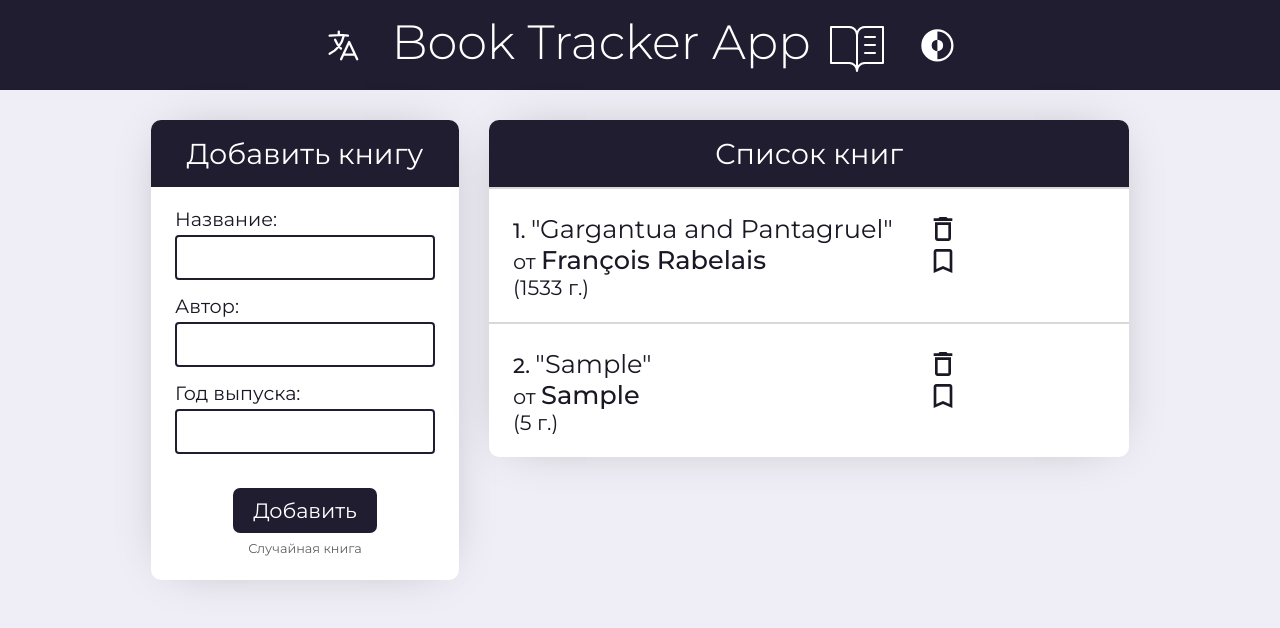
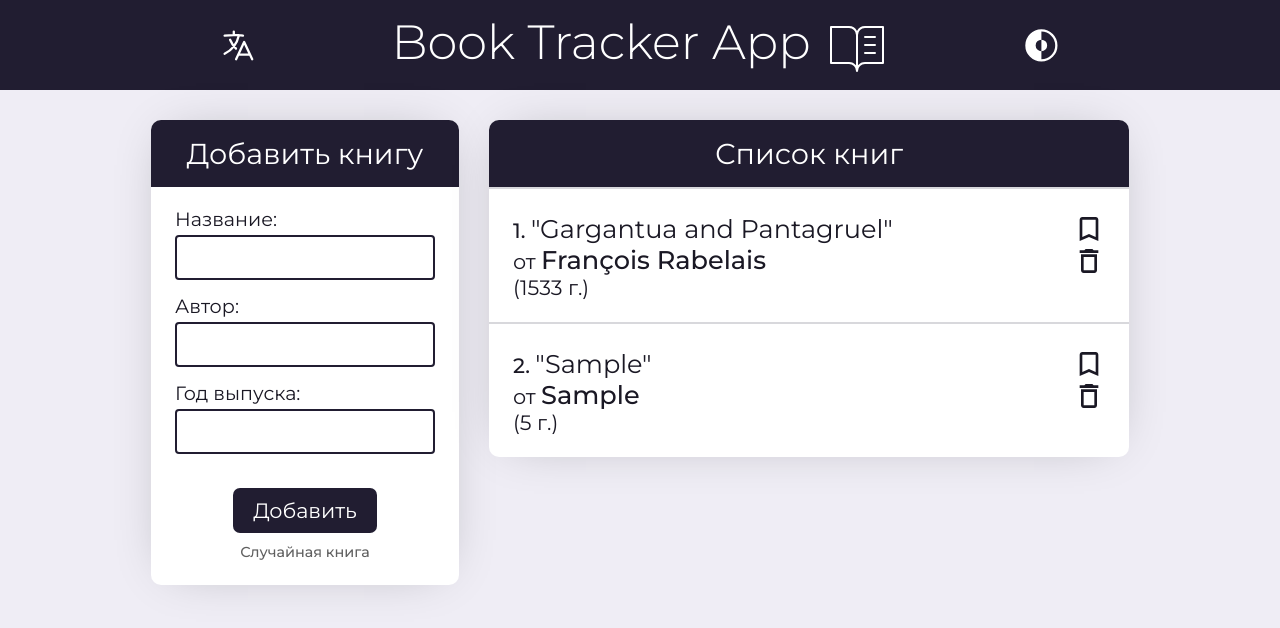
Before and after one commit to alexeymasasin/book-tracker-app, a React (Create React App) app in the folder frontend/: page / in a window 1280 px wide. Both pictures are taken after typing "Sample", "Sample", "5" into the empty fields and a click on the button "Случайная книга". Shown: the top 628 px of the page. Built offline with nearby package versions, Linux system fonts and the light colour scheme.

Commit message:
New "favorite book" feature, minor UI fixes

```diff
--- a/frontend/src/components/BookList/BookList.jsx
+++ b/frontend/src/components/BookList/BookList.jsx
@@ -22,7 +22,8 @@ const BookList = () => {
                 <SingleBook title={book.title} author={book.author}
                             releaseDate={book.releaseDate}
                             key={book.id} id={book.id} index={i}
-                            lastChild={i === books.length - 1}/>
+                            lastChild={i === books.length - 1}
+                            isFavorite={book.isFavorite}/>
               ))}
             </ul>
         }
--- a/frontend/src/components/BookList/SingleBook.jsx
+++ b/frontend/src/components/BookList/SingleBook.jsx
@@ -1,17 +1,29 @@
 import styles from './SingleBook.module.css';
 import {useTranslation} from 'react-i18next';
-import {deleteBook} from '../../redux/books/actionCreators';
+import {deleteBook, toggleFavorite} from '../../redux/books/actionCreators';
 import {useDispatch} from 'react-redux';
 import {MdOutlineBookmarkBorder, MdOutlineDeleteOutline} from 'react-icons/md';
 import BookButton from '../UI/BookButton';
 
-function SingleBook({title, author, releaseDate, id, index, lastChild}) {
+function SingleBook({
+  title,
+  author,
+  releaseDate,
+  id,
+  index,
+  lastChild,
+  isFavorite,
+}) {
   const {t} = useTranslation();
 
   const dispatch = useDispatch();
 
   const deleteBookHandler = (bookId) => {
     dispatch(deleteBook(bookId));
+  };
+
+  const toggleFavoriteHandler = (bookId) => {
+    dispatch(toggleFavorite(bookId));
   };
 
   return (
@@ -32,18 +44,19 @@ function SingleBook({title, author, releaseDate, id, index, lastChild}) {
         </div>
         <div className={styles.actions}>
           <div>
-            <BookButton type="delete_book"
-                        onClick={() => deleteBookHandler(id)}>
-              <MdOutlineDeleteOutline/>
-            </BookButton>
-          </div>
-          <div>
-            <BookButton type="bookmark_book">
+            <BookButton onClick={() => toggleFavoriteHandler(id)}
+                        type="bookmark_book" isFavorite={isFavorite}>
               <MdOutlineBookmarkBorder/>
             </BookButton>
           </div>
           <div>
 
+          </div>
+          <div>
+            <BookButton type="delete_book"
+                        onClick={() => deleteBookHandler(id)}>
+              <MdOutlineDeleteOutline/>
+            </BookButton>
           </div>
         </div>
       </div>
--- a/frontend/src/components/BookList/SingleBook.module.css
+++ b/frontend/src/components/BookList/SingleBook.module.css
@@ -15,7 +15,11 @@ li {
 }
 
 .info {
-  width: 70%;
+  width: 100%;
+  display: flex;
+  flex-direction: column;
+  align-items: start;
+  justify-content: center;
 }
 
 .last_child {
--- a/frontend/src/components/Form/Form.jsx
+++ b/frontend/src/components/Form/Form.jsx
@@ -26,6 +26,7 @@ const Form = () => {
         author: capitalize(author.trim()),
         releaseDate: releaseDate.trim(),
         rating: 0,
+        isFavorite: false,
         id: uuidv4(),
       };
       dispatch(addBook(book));
@@ -41,6 +42,8 @@ const Form = () => {
     const book = {
       ...randomBook,
       id: uuidv4(),
+      isFavorite: false,
+      rating: 0,
       releaseDate: randomBook.year,
     };
     dispatch(addBook(book));
--- a/frontend/src/components/Form/Form.module.css
+++ b/frontend/src/components/Form/Form.module.css
@@ -75,13 +75,13 @@
 .random_book_btn {
   background-color: transparent !important;
   padding: 0 !important;
-  margin: -6px 0 0 !important;
-  font-size: 0.8rem !important;
+  margin: -4px 0 0 !important;
+  font-size: 0.9rem !important;
+  font-weight: 500 !important;
   color: var(--text_color_secondary) !important;
 }
 
 @media (hover: hover) {
-
   .random_book_btn:hover {
     color: var(--text_color_primary) !important;
   }
--- a/frontend/src/components/Header/Header.module.css
+++ b/frontend/src/components/Header/Header.module.css
@@ -1,6 +1,7 @@
 .wrapper {
   background-color: var(--accent_color);
-  height: 90px;
+  min-height: 90px;
+  height: auto;
   width: 100%;
   display: flex;
   align-items: center;
@@ -25,6 +26,8 @@
   justify-content: space-between;
   height: 100%;
   gap: 30px;
+  width: 900px;
+  padding: 0 30px;
 }
 
 .icon {
@@ -62,6 +65,8 @@
 
   .container {
     gap: 0;
+    width: auto;
+    padding: 0;
   }
 
   .icon {
--- a/frontend/src/components/UI/BookButton.jsx
+++ b/frontend/src/components/UI/BookButton.jsx
@@ -1,9 +1,11 @@
 import styles from './BookButton.module.css';
 
-function BookButton({children, onClick, title, type}) {
+function BookButton({children, onClick, title, type, isFavorite}) {
   return (
     <button onClick={onClick} title={title}
-            className={`${styles.ui} ${styles[type]}`}>
+            className={`${styles.ui} ${styles[type]} ${isFavorite
+              ? styles.is_favorite
+              : ''}`}>
       {children}
     </button>
   );
--- a/frontend/src/components/UI/BookButton.module.css
+++ b/frontend/src/components/UI/BookButton.module.css
@@ -16,6 +16,10 @@
 
 .ui:active {
   transform: scale(0.9);
+}
+
+.is_favorite {
+  color: var(--fav_color);
 }
 
 .bookmark_book:active {
--- a/frontend/src/redux/books/actionCreators.js
+++ b/frontend/src/redux/books/actionCreators.js
@@ -13,3 +13,10 @@ export const deleteBook = (bookId) => {
     payload: bookId,
   };
 };
+
+export const toggleFavorite = (bookId) => {
+  return {
+    type: a.TOGGLE_FAVORITE,
+    payload: bookId,
+  };
+};
--- a/frontend/src/redux/books/actionTypes.js
+++ b/frontend/src/redux/books/actionTypes.js
@@ -1,2 +1,3 @@
 export const ADD_BOOK = 'ADD_BOOK';
 export const DELETE_BOOK = 'DELETE_BOOK';
+export const TOGGLE_FAVORITE = 'TOGGLE_FAVORITE';
--- a/frontend/src/redux/books/reducer.js
+++ b/frontend/src/redux/books/reducer.js
@@ -8,6 +8,11 @@ const booksReducer = (state = initialState, action) => {
       return [...state, action.payload];
     case a.DELETE_BOOK:
       return state.filter(book => book.id !== action.payload);
+    case a.TOGGLE_FAVORITE:
+      return state.map(book =>
+        book.id === action.payload
+          ? {...book, isFavorite: !book.isFavorite}
+          : book);
     default:
       return state;
   }
```
